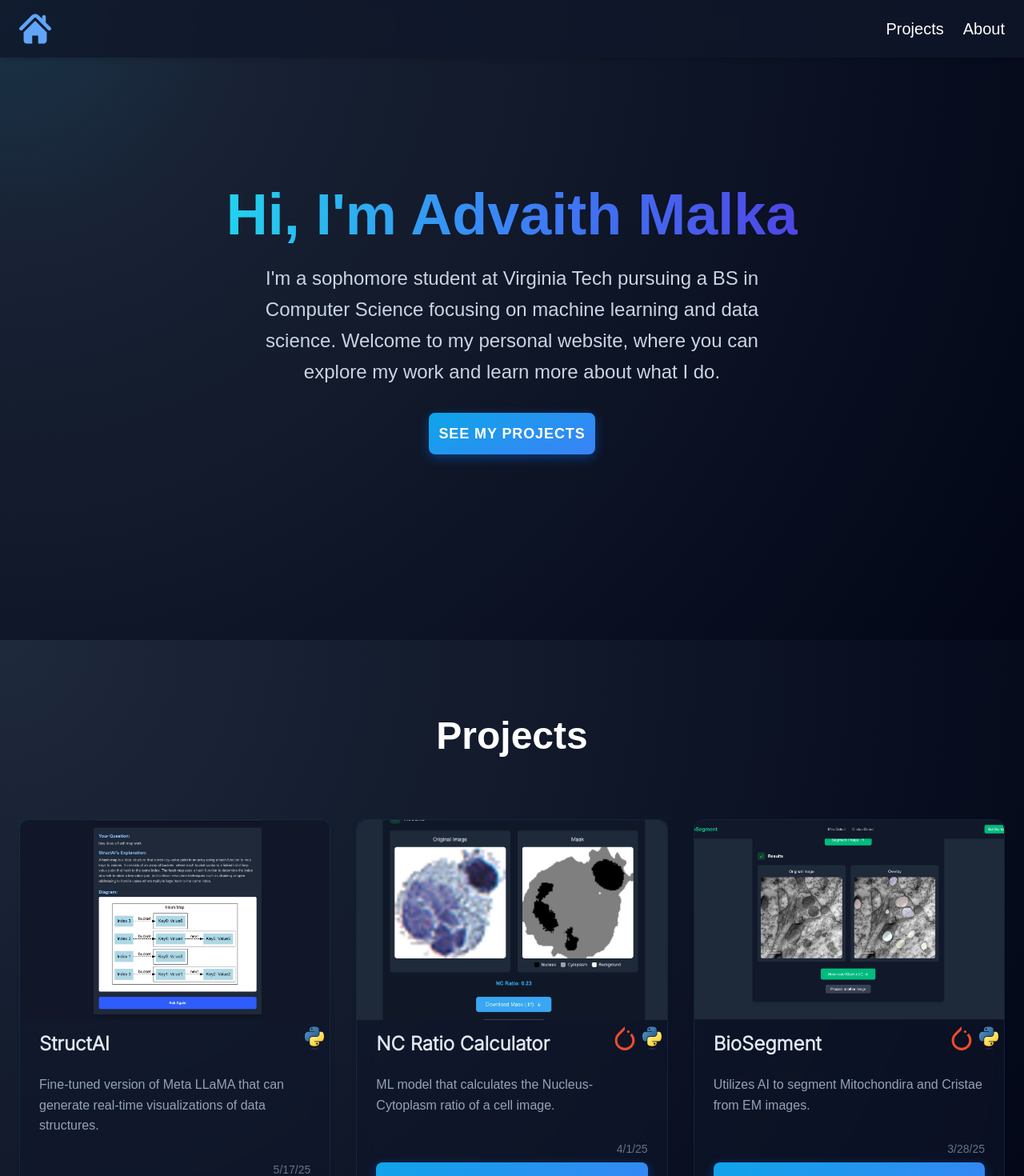
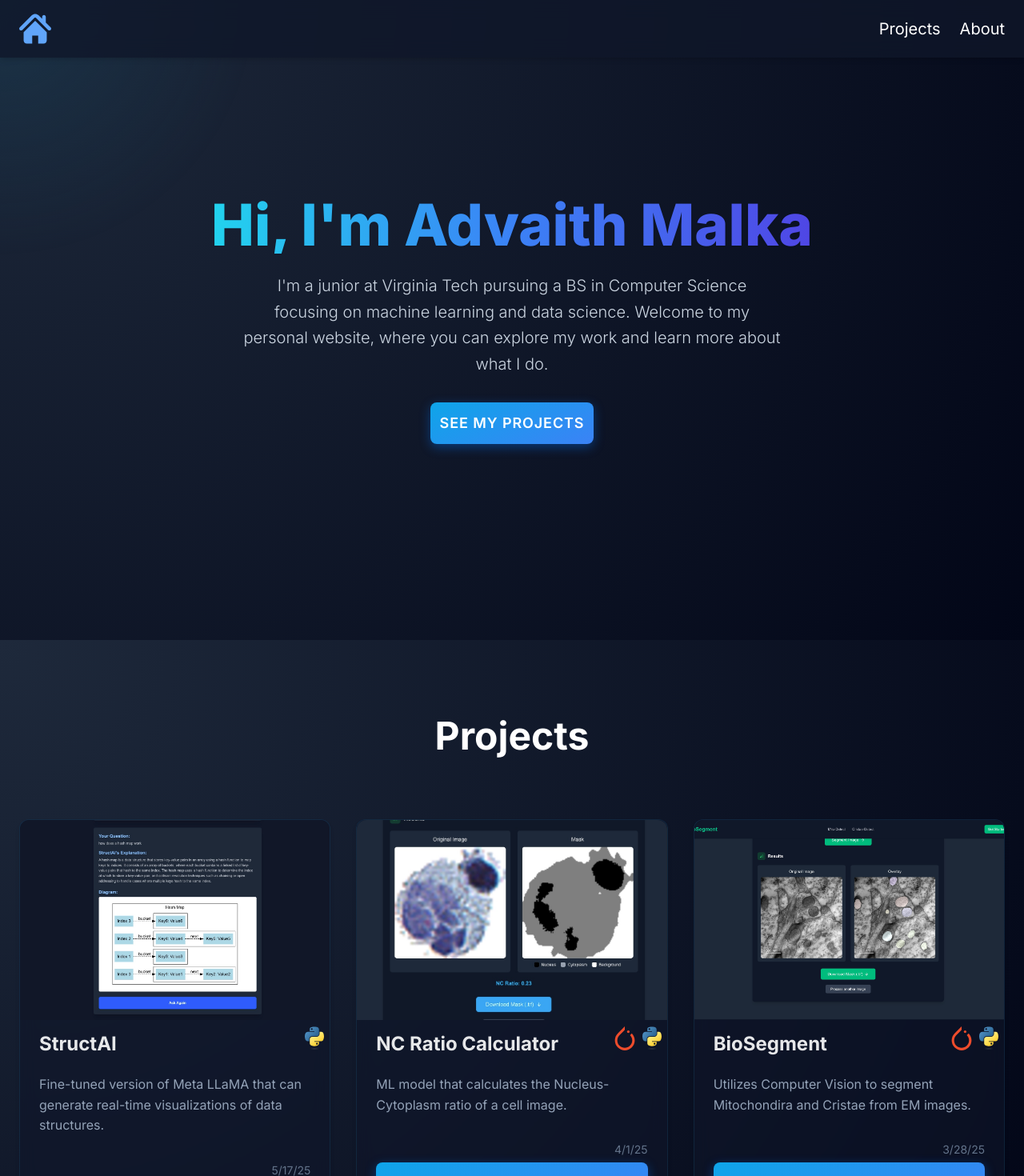
Before and after one commit to advaithmalka/advaithmalka.github.io, a Next.js app: page / in a window 1280 px wide. Shown: the top 1470 px of the page at 80% size. Built offline with nearby package versions, Linux system fonts and the light colour scheme; no server answers.

Commit message:
Update: Switch to Inter font, soften text opacity, and refine project descriptions

```diff
--- a/src/app/assets/css/App.scss
+++ b/src/app/assets/css/App.scss
@@ -8,18 +8,23 @@
 .f-nunito {
   font-family: "Nunito", sans-serif !important;
 }
+
 $bg-color: #12171f;
+
 nav {
   background-color: $bg-color;
 }
+
 :root {
   background-color: $bg-color;
 }
+
 body.f-roboto {
   #home {
     font-family: "Roboto", sans-serif !important;
   }
 }
+
 .body-grad {
   background-image: linear-gradient(to right, #00c6ff, #0072ff);
   background-repeat: no-repeat;
@@ -30,11 +35,13 @@ body.f-roboto {
 .f-raleway {
   font-family: "Raleway", sans-serif;
 }
+
 .f-inter {
-  font-family: "Inter", sans-serif !important;
+  font-family: var(--font-inter), -apple-system, BlinkMacSystemFont, "Segoe UI", Roboto, Helvetica, Arial, sans-serif !important;
 }
+
 #home {
-  font-family: "Raleway", sans-serif;
+  font-family: var(--font-inter), sans-serif;
 }
 
 .abt-btn {
@@ -45,15 +52,15 @@ body.f-roboto {
   color: white;
   transition: all 200ms;
   background: linear-gradient(135deg, #f55668, #f86e59);
+
   &:hover {
     transform: translateY(-1px);
     box-shadow: 3px 3px 10px rgba(39, 39, 39, 0.1);
     filter: brightness(1.1);
   }
 }
-*:not(.codebox pre code) {
-  font-family: "Raleway", sans-serif;
-}
+
+
 
 ::-webkit-scrollbar {
   width: 6px;
@@ -82,26 +89,33 @@ body.f-roboto {
 }
 
 .footer-link {
-  color: rgb(255, 255, 255);
+  color: rgba(255, 255, 255, 0.8);
+
   &:hover {
     color: #bebebe;
   }
 }
+
 #baby-advaith-pic {
   width: 100%;
 }
+
 #home-content {
   width: 600px;
 }
+
 @media screen and (max-width: 800px) {
   #baby-advaith-pic {
     width: 80%;
   }
+
   #home-content {
     width: 80vw;
   }
 }
+
 $spinner-border: 2.5px;
+
 .lit-spinner {
   width: 30px;
   height: 30px;
@@ -111,20 +125,24 @@ $spinner-border: 2.5px;
   border-radius: 50%;
   animation: spin 1s linear infinite;
 }
+
 .lit-spinner-black {
   @extend .lit-spinner;
   border-top: $spinner-border solid #000;
   border-bottom: $spinner-border solid #000;
 }
+
 .lit-spinner-big {
   @extend .lit-spinner-black;
   width: 6rem !important;
   height: 6rem !important;
 }
+
 @keyframes spin {
   from {
     transform: rotate(0deg);
   }
+
   to {
     transform: rotate(360deg);
   }
@@ -141,6 +159,7 @@ $spinner-border: 2.5px;
   box-shadow: 4px 4px 5px rgba(20, 20, 20, 0.2);
   transition: 200ms;
   text-transform: uppercase;
+
   &:hover {
     filter: brightness(1.1);
     box-shadow: 4px 4px 5px rgba(20, 20, 20, 0.25);
@@ -154,6 +173,7 @@ $spinner-border: 2.5px;
     transform: translateY(0px);
     transition: 200ms;
   }
+
   &:hover {
     img {
       transform: translateX(2.5px);
--- a/src/app/assets/css/Card.scss
+++ b/src/app/assets/css/Card.scss
@@ -1,4 +1,4 @@
-$color-header: #ffffff;
+$color-header: rgba(255, 255, 255, 0.9);
 $color-text: #94a3b8;
 $transition: 0.2s;
 $btn-grad: linear-gradient(155deg, #0ea5e9 0%, #3b82f6 100%);
@@ -34,7 +34,7 @@ $btn-grad: linear-gradient(155deg, #0ea5e9 0%, #3b82f6 100%);
 		font-size: 24px;
 		font-weight: 700;
 		margin-bottom: 16px;
-		color: #e2e8f0;
+		color: $color-header;
 	}
 
 	&-text {
--- a/src/app/globals.css
+++ b/src/app/globals.css
@@ -4,7 +4,7 @@
 
 :root {
   --background: #0f172a;
-  --foreground: #f8fafc;
+  --foreground: rgba(255, 255, 255, 0.8);
 }
 
 body {
@@ -13,6 +13,7 @@ body {
 
 html {
   scroll-behavior: smooth;
+  font-family: var(--font-inter), -apple-system, BlinkMacSystemFont, "Segoe UI", Roboto, Helvetica, Arial, sans-serif;
 }
 
 html,
@@ -22,7 +23,7 @@ body {
   background-attachment: fixed;
   /* gradient covers full scroll */
   min-height: 100vh;
-  font-family: Arial, Helvetica, sans-serif;
+  font-family: var(--font-inter), -apple-system, BlinkMacSystemFont, "Segoe UI", Roboto, Helvetica, Arial, sans-serif;
   margin: 0;
   padding: 0;
 }
--- a/src/app/layout.js
+++ b/src/app/layout.js
@@ -1,4 +1,4 @@
-import { Geist, Geist_Mono } from "next/font/google";
+import { Geist, Geist_Mono, Inter } from "next/font/google";
 import "./globals.css";
 import "@/app/assets/css/App.scss";
 import Navbar from "@/components/Navbar";
@@ -8,6 +8,11 @@ import CursorSpotlight from "@/components/CursorSpotlight";
 
 const geistSans = Geist({
   variable: "--font-geist-sans",
+  subsets: ["latin"],
+});
+
+const inter = Inter({
+  variable: "--font-inter",
   subsets: ["latin"],
 });
 
@@ -26,7 +31,7 @@ export default function RootLayout({ children }) {
     <html lang="en">
 
       <body
-        className={`${geistSans.variable} ${geistMono.variable} antialiased`}
+        className={`${geistSans.variable} ${geistMono.variable} ${inter.variable} antialiased`}
       >
         <CursorSpotlight />
         <Navbar />
--- a/src/app/page.js
+++ b/src/app/page.js
@@ -45,8 +45,8 @@ export default function Home() {
                     </h1>
                 </FadeIn>
                 <FadeIn delay={0.2}>
-                    <p className="text-2xl max-w-2xl mb-8 text-slate-300 font-light leading-relaxed mx-auto">
-                        I'm a sophomore student at Virginia Tech pursuing a BS in Computer Science focusing on machine learning and data science. Welcome to my personal website, where you can explore my work and learn more about what I do.
+                    <p className="text-xl max-w-2xl mb-8 text-slate-300 font-light leading-relaxed mx-auto">
+                        I'm a junior at Virginia Tech pursuing a BS in Computer Science focusing on machine learning and data science. Welcome to my personal website, where you can explore my work and learn more about what I do.
                     </p>
                 </FadeIn>
                 <FadeIn delay={0.2}>
@@ -65,7 +65,7 @@ export default function Home() {
                 </FadeIn>
                 <div className="grid grid-cols-1 md:grid-cols-2 lg:grid-cols-3 gap-8">
                     {projects.map((project, idx) => (
-                        <FadeIn key={idx} delay={idx * 0.1}>
+                        <FadeIn key={idx} delay={idx * 0.05}>
                             <Card
                                 title={project.name}
                                 desc={project.description}
--- a/src/components/Card.js
+++ b/src/components/Card.js
@@ -25,7 +25,7 @@ const Card = ({ title, desc, date, img, link, badges, style }) => {
                         </div>
                     </div>
                     <p className="lit-card-text mb-4 text-stone-400">{desc}</p>
-                    <p className="fs-13 lit-card-date text-white">{date}</p>
+                    <p className="fs-13 lit-card-date text-white/80">{date}</p>
                     <a target="_blank" rel="noopener noreferrer" href={link} className="text-decoration-none">
                         <button className="lit-card-btn router-link">View</button>
                     </a>
--- a/src/components/Footer.js
+++ b/src/components/Footer.js
@@ -6,7 +6,7 @@ export default function Footer() {
     return (
         <footer className="bg-gray-900 text-gray-400 py-6 text-center mt-12">
             <div className="container mx-auto px-6">
-                <p className="text-lg font-semibold text-white">&copy; {new Date().getFullYear()} Advaith Malka. All rights reserved.</p>
+                <p className="text-lg font-semibold text-white">&copy; {new Date().getFullYear()} Advaith Malka.</p>
 
                 {/* Contact Icons */}
                 {/* <div className="flex justify-center gap-6 mt-4">
--- a/src/data/project-data.json
+++ b/src/data/project-data.json
@@ -22,7 +22,7 @@
   },
   {
     "name": "BioSegment",
-    "description": "Utilizes AI to segment Mitochondira and Cristae from EM images.",
+    "description": "Utilizes Computer Vision to segment Mitochondira and Cristae from EM images.",
     "img": "bio-segment.jpg",
     "link": "https://advaithmalka.github.io/bio-segment",
     "date": "3/28/25",
```
